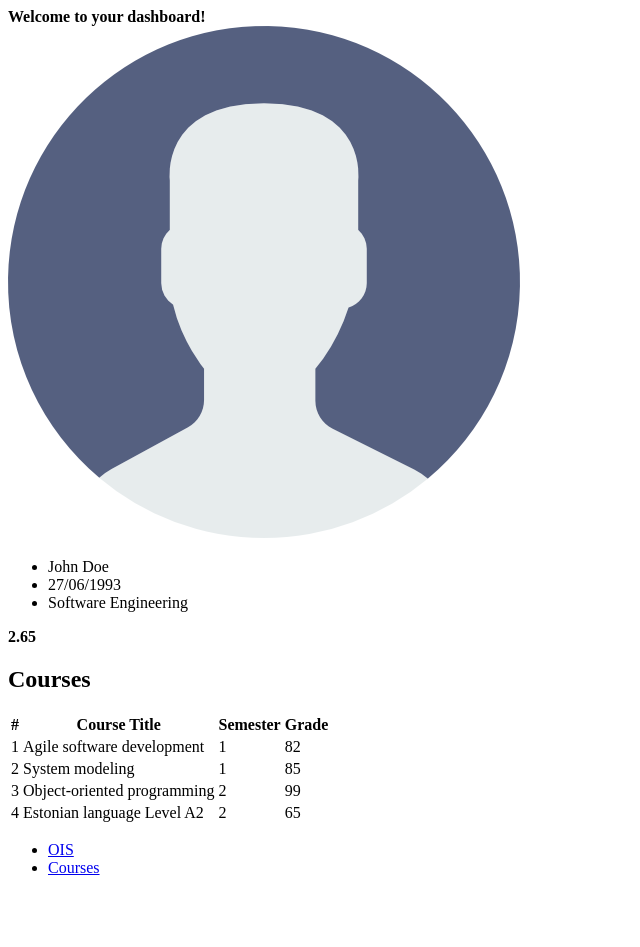
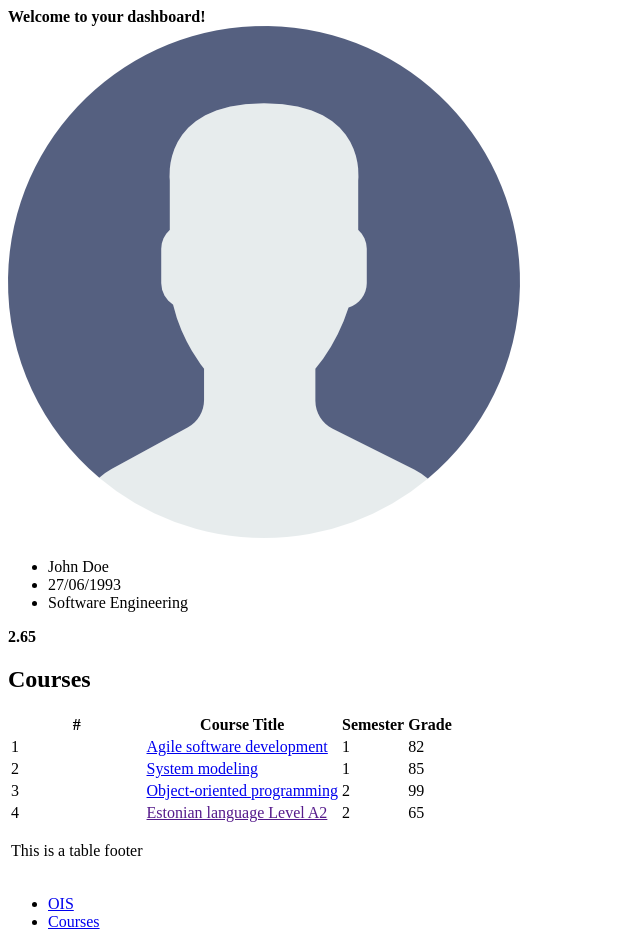
Before and after one commit to MartinEwing/wad-w2, a plain HTML site: page index.html in a window 1280 px wide. Shown: the whole page, without its empty margins (0-640 px from the left). Before the commit the page ends 893 px from the top, so only its background shows below. Drawn offline with Linux system fonts and the light colour scheme.

Commit message:
Added links to courses + table footer

```diff
--- a/index.html
+++ b/index.html
@@ -38,29 +38,32 @@
 <tbody>
 <tr>
 <td>1</td>
-<td>Agile software development</td>
+<td><a href="https://courses.cs.ut.ee/2019/asd/fall" target="_blank">Agile software development</a></td>
 <td>1</td>
 <td>82</td>
 </tr>
 <tr>
 <td>2</td>
-<td>System modeling</td>
+<td><a href="https://courses.cs.ut.ee/2019/SM/fall" target="_blank">System modeling</a></td>
 <td>1</td>
 <td>85</td>
 </tr>
 <tr>
 <td>3</td>
-<td>Object-oriented programming</td>
+<td><a  href="https://courses.cs.ut.ee/2019/OOP" target="_blank">Object-oriented programming</a></td>
 <td>2</td>
 <td>99</td>
 </tr>
 <tr>
 <td>4</td>
-<td>Estonian language Level A2</td>
+<td><a href="">Estonian language Level A2</a></td>
 <td>2</td>
 <td>65</td>
 </tr>
 </tbody>
+<tfoot>
+<td><p>This is a table footer</p></td>
+</tfoot>
 </table>
 </section>
 <footer>
```
